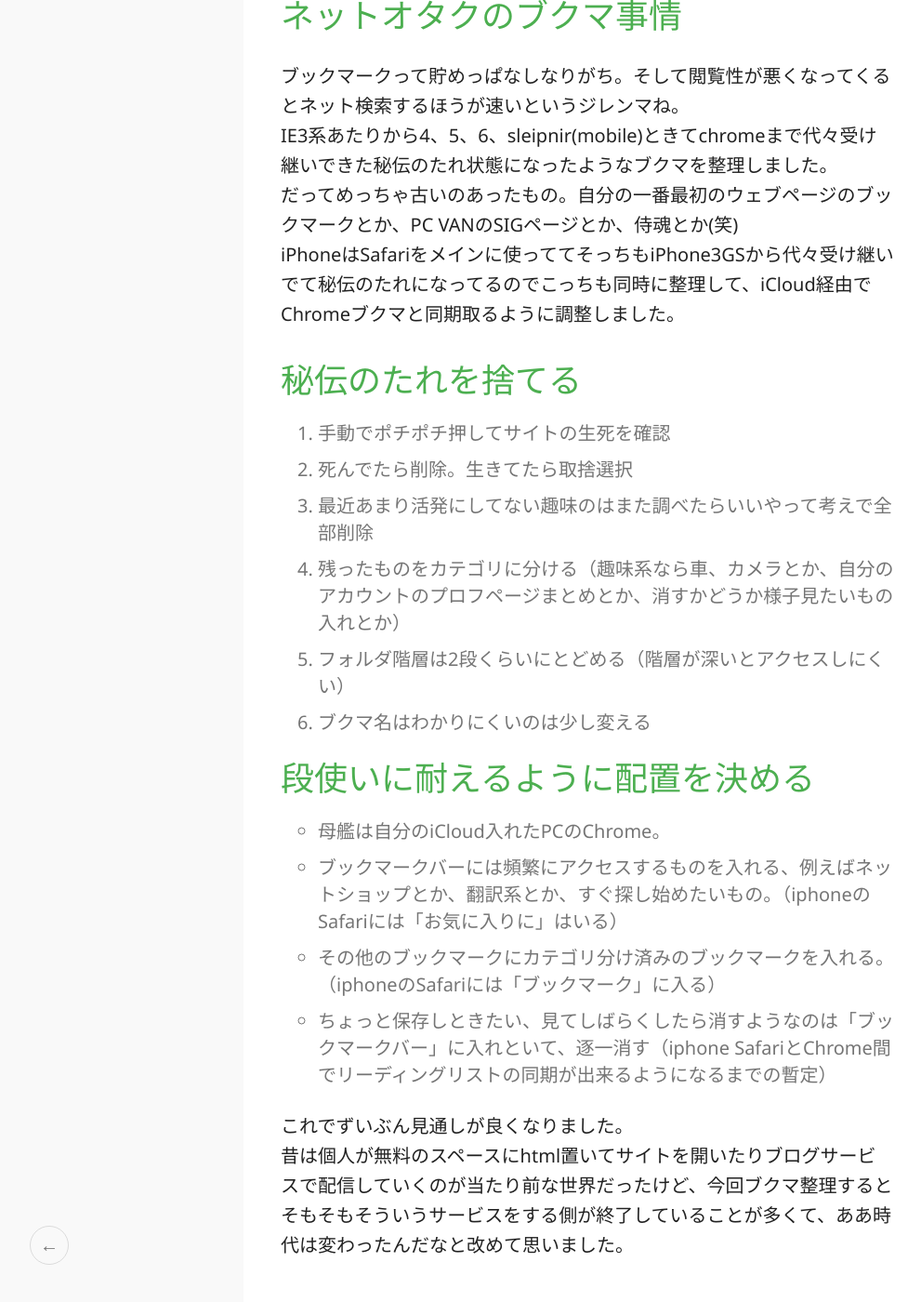
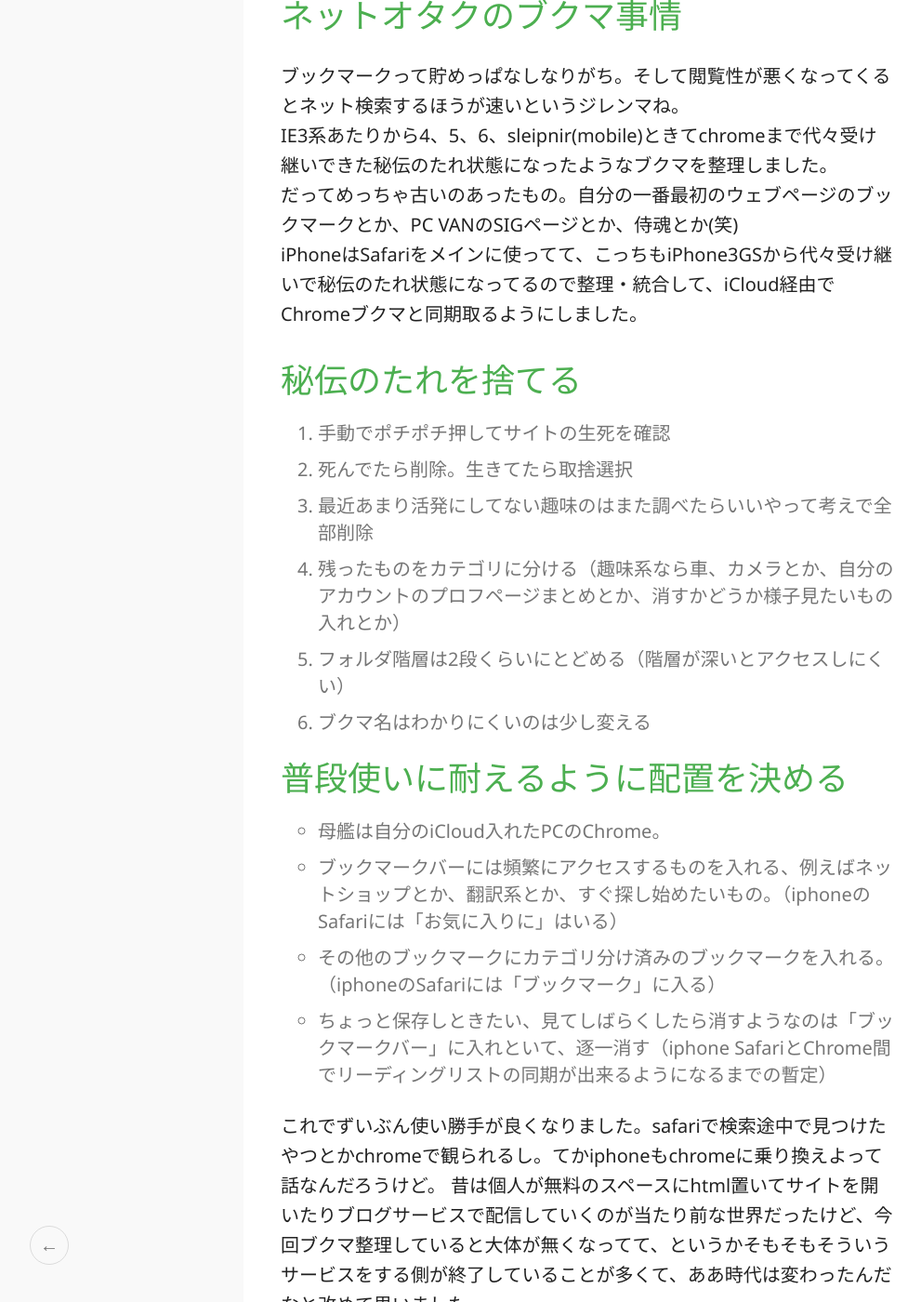
Before and after one commit to marksard/marksard.github.io, a Jekyll site: the page built from _posts/2018-05-28-bookmark.markdown, in a window 1280 px wide and 1400 px high, scrolled down 430 px. Shown: the whole window at 93% size, without its empty margins (8-999 px from the left). Built offline with Jekyll 4.4.1, drawn with Linux system fonts in a browser that asks for light colours.

Commit message:
[update]

```diff
--- a/_posts/2018-05-28-bookmark.markdown
+++ b/_posts/2018-05-28-bookmark.markdown
@@ -9,7 +9,7 @@ tag: [other]
 ブックマークって貯めっぱなしなりがち。そして閲覧性が悪くなってくるとネット検索するほうが速いというジレンマね。
 IE3系あたりから4、5、6、sleipnir(mobile)ときてchromeまで代々受け継いできた秘伝のたれ状態になったようなブクマを整理しました。
 だってめっちゃ古いのあったもの。自分の一番最初のウェブページのブックマークとか、PC VANのSIGページとか、侍魂とか(笑)
-iPhoneはSafariをメインに使っててそっちもiPhone3GSから代々受け継いでて秘伝のたれになってるのでこっちも同時に整理して、iCloud経由でChromeブクマと同期取るように調整しました。
+iPhoneはSafariをメインに使ってて、こっちもiPhone3GSから代々受け継いで秘伝のたれ状態になってるので整理・統合して、iCloud経由でChromeブクマと同期取るようにしました。
 
 # 秘伝のたれを捨てる
 
@@ -20,7 +20,7 @@ iPhoneはSafariをメインに使っててそっちもiPhone3GSから代々受
 1. フォルダ階層は2段くらいにとどめる（階層が深いとアクセスしにくい）
 1. ブクマ名はわかりにくいのは少し変える
 
-# 段使いに耐えるように配置を決める
+# 普段使いに耐えるように配置を決める
 
 * 母艦は自分のiCloud入れたPCのChrome。
 * ブックマークバーには頻繁にアクセスするものを入れる、例えばネットショップとか、翻訳系とか、すぐ探し始めたいもの。（iphoneのSafariには「お気に入りに」はいる）
@@ -28,5 +28,5 @@ iPhoneはSafariをメインに使っててそっちもiPhone3GSから代々受
 * ちょっと保存しときたい、見てしばらくしたら消すようなのは「ブックマークバー」に入れといて、逐一消す（iphone SafariとChrome間でリーディングリストの同期が出来るようになるまでの暫定）
 
 
-これでずいぶん見通しが良くなりました。
-昔は個人が無料のスペースにhtml置いてサイトを開いたりブログサービスで配信していくのが当たり前な世界だったけど、今回ブクマ整理するとそもそもそういうサービスをする側が終了していることが多くて、ああ時代は変わったんだなと改めて思いました。
+これでずいぶん使い勝手が良くなりました。safariで検索途中で見つけたやつとかchromeで観られるし。てかiphoneもchromeに乗り換えよって話なんだろうけど。
+昔は個人が無料のスペースにhtml置いてサイトを開いたりブログサービスで配信していくのが当たり前な世界だったけど、今回ブクマ整理していると大体が無くなってて、というかそもそもそういうサービスをする側が終了していることが多くて、ああ時代は変わったんだなと改めて思いました。
```
